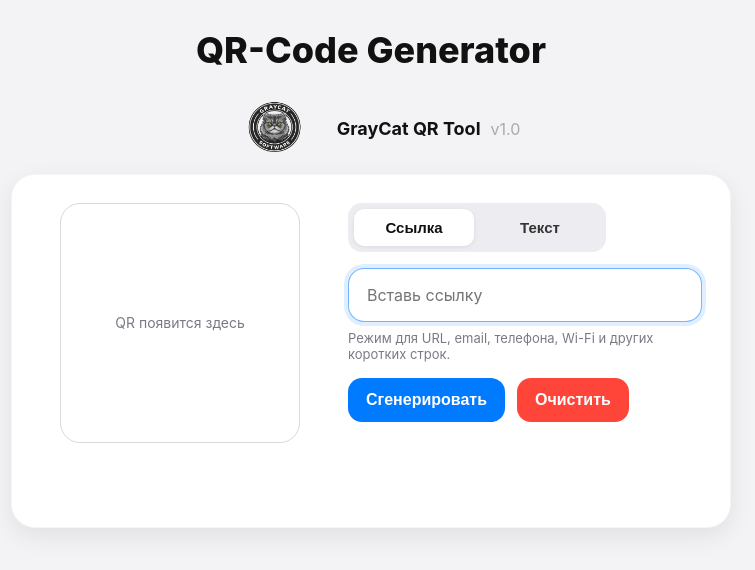
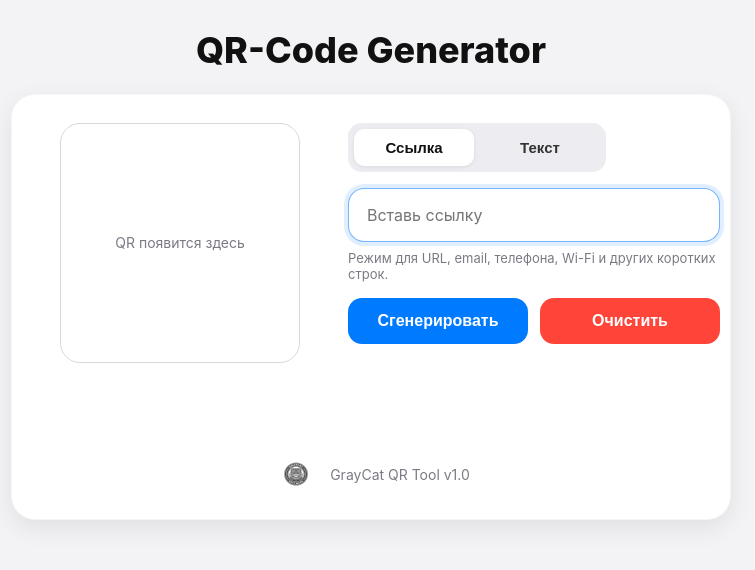
Before and after one commit to MikKrak/qr-tool, a plain HTML site: page index.html in a window 1280 px wide. Shown: the whole page, without its empty margins (269-1024 px from the left). Drawn offline with Linux system fonts and the light colour scheme.

Commit message:
Add files via upload

```diff
--- a/index.html
+++ b/index.html
@@ -227,6 +227,32 @@
       background: var(--red-hover);
     }
 
+    .actions {
+      display: flex;
+      gap: 12px;
+      justify-content: center;
+      flex-wrap: nowrap;
+    }
+
+    .actions .btn {
+      min-width: 180px;
+      padding: 14px 20px;
+    }
+
+    .download-link {
+      white-space: nowrap;
+      padding: 13px 18px;
+      font-size: 16px;
+      border-radius: 14px;
+      font-weight: 700;
+    }
+
+
+
+    .copy-btn:hover {
+      background: #4745c9;
+    }
+
     .download-link {
       display: inline-block;
       text-decoration: none;
@@ -286,18 +312,31 @@
         width: 100%;
       }
     }
+
+    .footer {
+      margin-top: 40px;
+      display: flex;
+      align-items: center;
+      justify-content: center;
+      gap: 10px;
+      color: #7a7a85;
+      font-size: 14px;
+    }
+
+    .footer-logo {
+      width: 48px;
+      opacity: 0.8;
+    }
+
+    .footer-text {
+      font-size: 14px;
+    }
   </style>
 </head>
 
 <body>
   <div class="app">
     <h1>QR-Code Generator</h1>
-    <div class="branding">
-      <img src="logo.png" alt="QR Tool" />
-      <div class="title">GrayCat QR Tool</div>
-      <div class="version">v1.0</div>
-    </div>
-
     <div class="card">
       <div class="layout">
         <div class="qr-panel">
@@ -329,9 +368,15 @@
           </div>
         </div>
       </div>
+      <div class="footer">
+        <img src="logo.png" class="footer-logo">
+        <div class="footer-text">
+          GrayCat QR Tool v1.0
+        </div>
+      </div>
     </div>
   </div>
-
+  </div>
   <script src="https://cdn.jsdelivr.net/npm/qrcode/build/qrcode.min.js"></script>
   <script>
     let mode = "url";
@@ -403,7 +448,14 @@
             return;
           }
 
-          qrBox.appendChild(canvas);
+          const img = document.createElement("img");
+          img.src = canvas.toDataURL("image/png");
+          img.style.width = "100%";
+          img.style.height = "100%";
+          img.style.objectFit = "contain";
+          img.draggable = true;
+
+          qrBox.appendChild(img);
 
           const pngUrl = canvas.toDataURL("image/png");
           addDownloadLink("Скачать PNG", pngUrl, "qr.png");
@@ -431,7 +483,6 @@
         ? urlInput.value.trim()
         : textInput.value.trim();
     }
-
     modeUrlBtn.addEventListener("click", () => setMode("url"));
     modeTextBtn.addEventListener("click", () => setMode("text"));
 
@@ -462,6 +513,7 @@
     setMode("url");
     showPlaceholder();
   </script>
+
 </body>
 
 </html>
```
